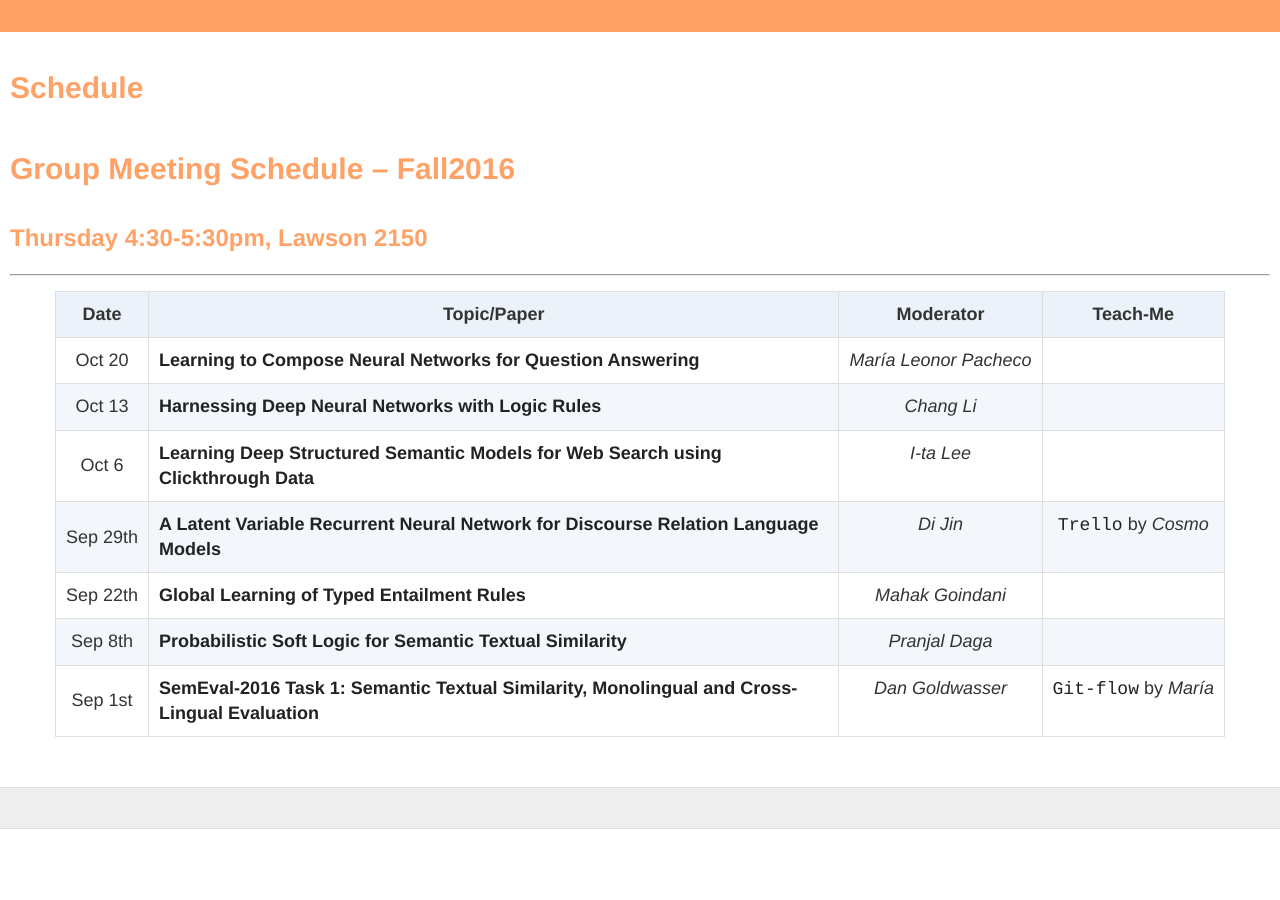
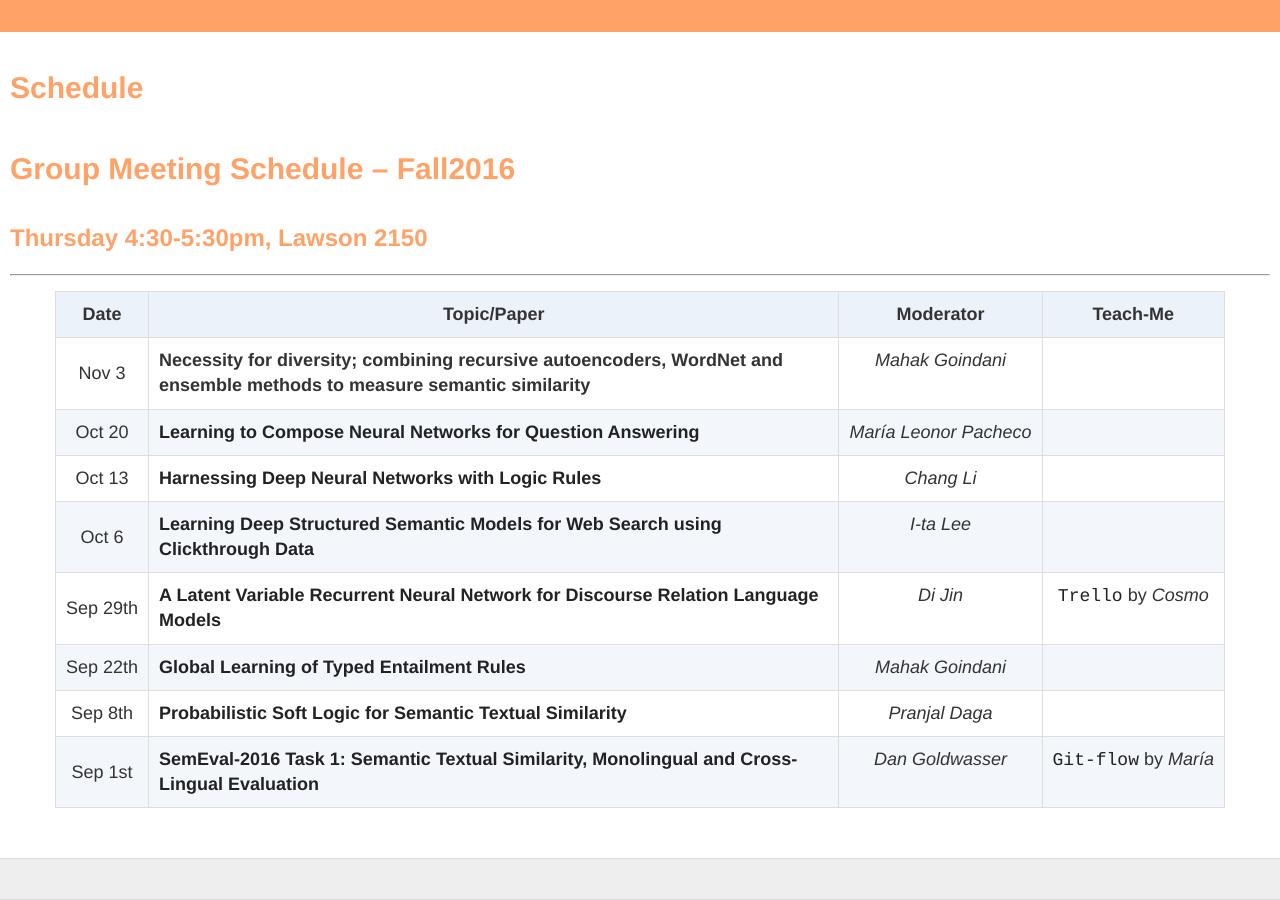
Before and after one commit to purduenlp/purduenlp.github.io, a Jekyll site: the page built from schedule.md, in a window 1280 px wide and 900 px high, scrolled down 611 px. Built offline with Jekyll 4.4.1, drawn with Linux system fonts in a browser that asks for light colours; nearby versions of some CDN libraries; before the commit the page ends 1440 px from its top, so only the background shows below that.

Commit message:
nov 3 added

```diff
--- a/schedule.md
+++ b/schedule.md
@@ -11,6 +11,7 @@ permalink: /schedule/
 
 | Date | Topic/Paper | Moderator | Teach-Me |
 |:------:|:----------|:----------:|:----------:|
+| Nov 3 | **Necessity for diversity; combining recursive autoencoders, WordNet and ensemble methods to measure semantic similarity** | *Mahak Goindani* | |
 | Oct 20 | [**Learning to Compose Neural Networks for Question Answering**](https://arxiv.org/pdf/1601.01705v4.pdf) | *María Leonor Pacheco* | |
 | Oct 13 | [**Harnessing Deep Neural Networks with Logic Rules**](http://www.cs.cmu.edu/~epxing/papers/2016/Hu_etal_ACL16.pdf) | *Chang Li* | |
 | Oct 6 | [**Learning Deep Structured Semantic Models for Web Search using Clickthrough Data**](../resources/p2333-he.pdf) | *I-ta Lee* | |
```
